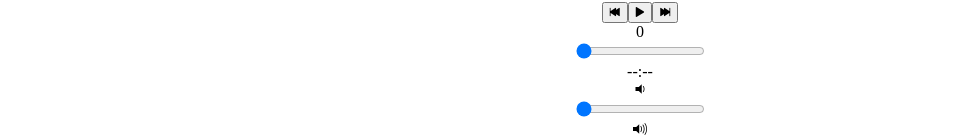
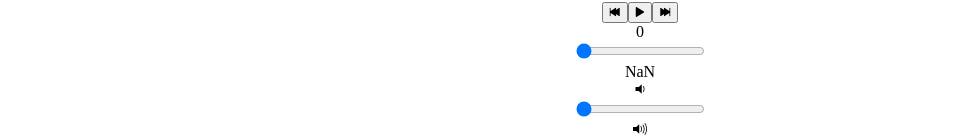
Before and after one commit to ivynguyen003/my-jams-app, a React (Create React App) app: page /albums/the-colors in a window 1280 px wide. Shown: the part 912-1048 px from the top of the page, without its empty margins (0-980 px from the left). Built offline with nearby package versions, Linux system fonts and the light colour scheme; a web font is replaced by a local one.

Commit message:
delete formatTime playerBar

```diff
--- a/src/components/PlayerBar.js
+++ b/src/components/PlayerBar.js
@@ -26,7 +26,7 @@
             step="0.01"
             onChange={this.props.handleTimeChange}
           />
-          <div className="total-time">{(this.props.formatTime(this.props.duration))}</div>
+          <div className="total-time">{this.props.duration}</div>
         </section>
         <section id="volume-control">
           <div className="icon ion-volume-low"></div>
```
